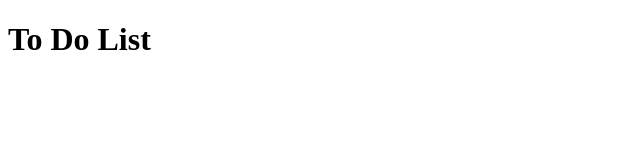
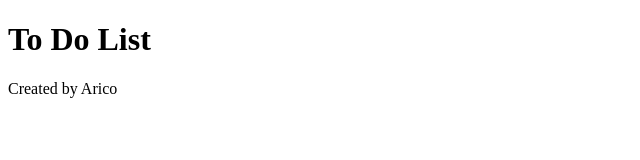
Before and after one commit to aricozaidan-hash/CodingCamp-13Oct2025-aricorizky, a plain HTML site: page index.html in a window 1280 px wide. Shown: the whole page, without its empty margins (0-640 px from the left). Drawn offline with Linux system fonts and the light colour scheme.

Commit message:
Coding Project 2

```diff
--- a/index.html
+++ b/index.html
@@ -17,6 +17,7 @@
 
     <!-- Footer -->
 
-
+    <footer>
+        <p>Created by Arico</p>
 </body>
 </html>
```
